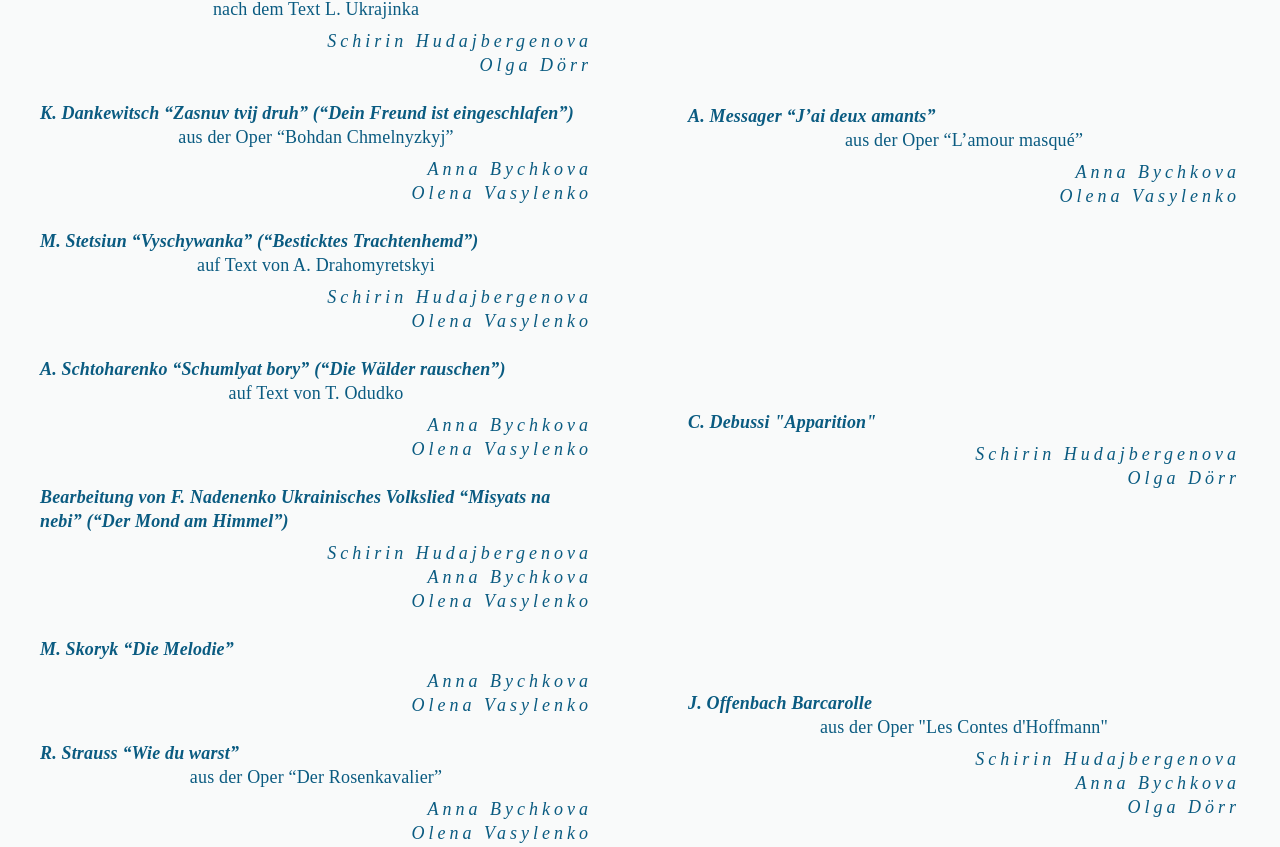
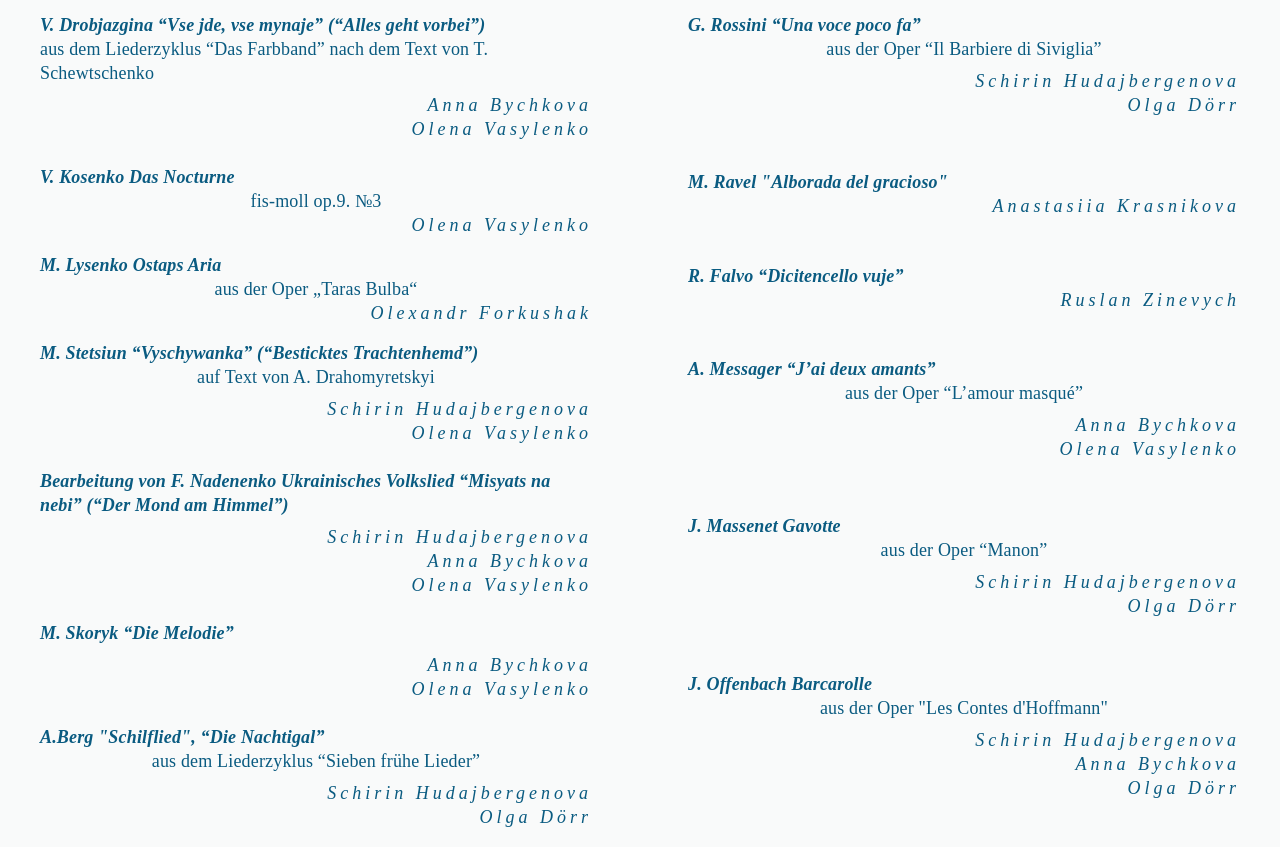
Before and after one commit to a-nn-a-bychkova/culture-event, a React (Create React App) app: page / in a window 1280 px wide. Shown: the part 1853-2700 px from the top of the page. Built offline with nearby package versions, Linux system fonts and the light colour scheme.

Commit message:
programm changes

```diff
--- a/package.json
+++ b/package.json
@@ -12,6 +12,7 @@
     "react-dom": "^18.2.0",
     "react-router-dom": "^6.10.0",
     "react-scripts": "5.0.1",
+    "uuid": "^9.0.0",
     "web-vitals": "^3.3.1"
   },
   "scripts": {
--- a/src/components/Programm/Programm.js
+++ b/src/components/Programm/Programm.js
@@ -6,53 +6,39 @@ import {
   ThemeProvider,
 } from '@mui/material/styles';
 import { Box, Grid, List, ListItem, Typography } from '@mui/material';
+import { v4 as uuidv4 } from 'uuid';
 
 const musicalPiecesDe = [
   {
-    id: '1',
+    id: uuidv4(),
     author: 'Bearbeitung von R. Turovsky',
     title: 'Fünf ukrainische Volkslieder',
     additionalInfo:
       '“Ich lasse das Pferd gehen”, “Schneesturm”, “Hretschanyky”, “Kosakchen”, “Tetyana”',
     performer: ['Oleg Czuchlieb'],
   },
-
-  // {
-  //   id: '2',
-  //   author: 'F. Corbetta',
-  //   title: '“Prelude”',
-  //   performer: ['Maryna Kitashkina'],
-  // },
-  // {
-  //   id: '3',
-  //   author: 'F. Le Cocq',
-  //   title: 'Chaconne',
-  //   performer: ['Maryna Kitashkina'],
-  // },
   {
-    id: '6',
+    id: uuidv4(),
     author: 'S. Kitashkina',
     title:
       'Improvisation auf die Themen von ukrainischen Wiegenlied "Oi khodyt son“ und Klaras Wiegenlied „Summer Time“ aus der Oper “Porgy and Bess” - G. Gershwin',
     performer: ['Anna Bychkova', 'Svetlana Kitashkina'],
   },
-
-  // {
-  //   id: '7',
-  //   author: 'G. Altschewskyj ',
-  //   title: '“Duscha tse kovaliya nizhna” (“Die Seele ist zartes Maiglöckchen”)',
-  //   additionalInfo: 'nach dem Text von A. Altschewska',
-  //   performer: ['Taras Konoschenko', 'Olena Vasylenko'],
-  // },
-  // {
-  //   id: '8',
-  //   author: 'G. Altschewskyj ',
-  //   title: '“Tschoho meni tyazhko” (“Warum fällt es mir schwer”)',
-  //   additionalInfo: 'nach dem Text von T. Schewtschenko',
-  //   performer: ['Taras Konoschenko', 'Olena Vasylenko'],
-  // },
   {
-    id: '9',
+    id: uuidv4(),
+    author: 'J. Lapynskyj',
+    title: 'Das Bandurakonzert',
+    performer: ['Nataliia Hrabarska', 'Olena Vasylenko'],
+  },
+  {
+    id: uuidv4(),
+    author: 'Bearbeitung von F. Nadenenko',
+    title:
+      '"Tschornii brovy, karii otschi" ("Schwarze Augenbrauen, braune Auge")',
+    performer: ['Ruslan Zinevych'],
+  },
+  {
+    id: uuidv4(),
     author: 'V. Drobjazgina',
     title: '“Vse jde, vse mynaje” (“Alles geht vorbei”)',
     additionalInfo:
@@ -60,109 +46,148 @@ const musicalPiecesDe = [
     performer: ['Anna Bychkova', 'Olena Vasylenko'],
   },
   {
-    id: '22',
-    author: 'L.Dychko',
-    title: '“Na tschovni” (“Auf dem Boot”)',
-    additionalInfo: 'nach dem Text L. Ukrajinka',
-    performer: ['Schirin Hudajbergenova', 'Olga Dörr'],
+    id: uuidv4(),
+    author: 'V. Kosenko',
+    title: 'Das Nocturne',
+    additionalInfo: 'fis-moll op.9. №3',
+    performer: ['Olena Vasylenko'],
   },
   {
-    id: '10',
-    author: 'K. Dankewitsch',
-    title: '“Zasnuv tvij druh” (“Dein Freund ist eingeschlafen”) ',
-    additionalInfo: 'aus der Oper “Bohdan Chmelnyzkyj”',
-    performer: ['Anna Bychkova', 'Olena Vasylenko'],
+    id: uuidv4(),
+    author: 'M. Lysenko',
+    title: 'Ostaps Aria',
+    additionalInfo: 'aus der Oper „Taras Bulba“',
+    performer: ['Olexandr Forkushak'],
   },
+
+  // {
+  //   id: uuidv4(),,
+  //   author: 'G. Altschewskyj ',
+  //   title: '“Duscha tse kovaliya nizhna” (“Die Seele ist zartes Maiglöckchen”)',
+  //   additionalInfo: 'nach dem Text von A. Altschewska',
+  //   performer: ['Taras Konoschenko', 'Olena Vasylenko'],
+  // },
+  // {
+  // id: uuidv4(),
+  //   author: 'G. Altschewskyj ',
+  //   title: '“Tschoho meni tyazhko” (“Warum fällt es mir schwer”)',
+  //   additionalInfo: 'nach dem Text von T. Schewtschenko',
+  //   performer: ['Taras Konoschenko', 'Olena Vasylenko'],
+  // },
+
+  // {
+  //   id: uuidv4(),
+  //   author: 'K. Dankewitsch',
+  //   title: '“Zasnuv tvij druh” (“Dein Freund ist eingeschlafen”) ',
+  //   additionalInfo: 'aus der Oper “Bohdan Chmelnyzkyj”',
+  //   performer: ['Anna Bychkova', 'Olena Vasylenko'],
+  // },
   {
-    id: '11',
+    id: uuidv4(),
     author: 'M. Stetsiun',
     title: '“Vyschywanka” (“Besticktes Trachtenhemd”)',
     additionalInfo: 'auf Text von A. Drahomyretskyi',
     performer: ['Schirin Hudajbergenova', 'Olena Vasylenko'],
   },
-  {
-    id: '12',
-    author: 'A. Schtoharenko',
-    title: '“Schumlyat bory” (“Die Wälder rauschen”)',
-    additionalInfo: 'auf Text von T. Odudko',
-    performer: ['Anna Bychkova', 'Olena Vasylenko'],
-  },
+
   // {
-  //   id: '13',
+  //   id: uuidv4(),
   //   author: 'Bearbeitung von L. Revutskii',
   //   title: 'Ukrainisches Volkslied “Tschujesch, brate mij” („Hör mein Bruder“)',
   //   additionalInfo: 'nach dem Text von B. Lepki',
   //   performer: ['Taras Konoschenko', 'Olena Vasylenko'],
   // },
   {
-    id: '14',
+    id: uuidv4(),
     author: 'Bearbeitung von F. Nadenenko',
     title: 'Ukrainisches Volkslied “Misyats na nebi” (“Der Mond am Himmel”)',
     performer: ['Schirin Hudajbergenova', 'Anna Bychkova', 'Olena Vasylenko'],
   },
   {
-    id: '21',
+    id: uuidv4(),
     author: 'M. Skoryk',
     title: '“Die Melodie”',
     performer: ['Anna Bychkova', 'Olena Vasylenko'],
   },
   // {
-  //   id: '15',
+  //   id: uuidv4(),
   //   author: 'M. Lysenko',
   //   title: ' “Hey, lita orel” (“Hej, der Adler fliegt”)',
   //   additionalInfo: 'aus der Oper „Taras Bulba“',
   //   performer: ['Taras Konoschenko', 'Olena Vasylenko'],
   // },
 
+  {
+    id: uuidv4(),
+    author: 'A.Berg',
+    title: ' "Schilflied", “Die Nachtigal”',
+    additionalInfo: 'aus dem Liederzyklus “Sieben frühe Lieder”',
+    performer: ['Schirin Hudajbergenova', 'Olga Dörr'],
+  },
   // {
-  //   id: '17',
+  //   id: uuidv4(),
   //   author: 'J. Brahms',
   //   title: '“Sapphische Ode”, “Kein Haus, keine Heimat”',
   //   additionalInfo: 'aus dem Liederzyklus “Fünf Lieder”, op.94',
   //   performer: ['Taras Konoschenko, Olena Vasylenko'],
   // },
   {
-    id: '19',
+    id: uuidv4(),
     author: 'R. Strauss',
     title: '“Wie du warst”',
     additionalInfo: 'aus der Oper “Der Rosenkavalier”',
     performer: ['Anna Bychkova', 'Olena Vasylenko'],
   },
   {
-    id: '20',
+    id: uuidv4(),
     author: 'R. Strauss',
     title: '“Mir ist die Ehre wiederfahren”',
     additionalInfo: 'aus der Oper “Der Rosenkavalier”',
     performer: ['Schirin Hudajbergenova', 'Anna Bychkova', 'Olena Vasylenko'],
   },
   {
-    id: '23',
+    id: uuidv4(),
+    author: 'G.Verdi',
+    title: 'Rigolettos Aria',
+    additionalInfo: 'aus der Oper „Rigoletto“',
+    performer: ['Olexandr Forkushak'],
+  },
+  {
+    id: uuidv4(),
     author: 'G. Rossini',
     title: '“Una voce poco fa”',
     additionalInfo: 'aus der Oper “Il Barbiere di Siviglia”',
     performer: ['Schirin Hudajbergenova', 'Olga Dörr'],
   },
   {
-    id: '25',
+    id: uuidv4(),
     author: 'M. Ravel',
     title: '"Alborada del gracioso"',
     performer: ['Anastasiia Krasnikova'],
   },
   {
-    id: '26',
+    id: uuidv4(),
+    author: 'R. Falvo',
+    title: '“Dicitencello vuje”',
+    performer: ['Ruslan Zinevych'],
+  },
+
+  {
+    id: uuidv4(),
     author: 'A. Messager',
     title: '“J’ai deux amants”',
     additionalInfo: 'aus der Oper “L’amour masqué”',
     performer: ['Anna Bychkova', 'Olena Vasylenko'],
   },
   {
-    id: '27',
-    author: 'C. Debussi',
-    title: '"Apparition"',
+    id: uuidv4(),
+    author: 'J. Massenet',
+    title: 'Gavotte',
+    additionalInfo: 'aus der Oper “Manon”',
     performer: ['Schirin Hudajbergenova', 'Olga Dörr'],
   },
   {
-    id: '28',
+    id: uuidv4(),
     author: 'J. Offenbach',
     title: 'Barcarolle',
     additionalInfo: 'aus der Oper "Les Contes d\'Hoffmann"',
@@ -172,110 +197,117 @@ const musicalPiecesDe = [
 
 const musicalPiecesUkr = [
   {
-    id: '1',
+    id: uuidv4(),
     author: 'Обробка Р. Турковського',
     title: "П'ять українських пісень",
     additionalInfo: 'Пущу коня, Метелиця, Гречаники, Козачок, Тетяна',
     performer: ['Олег Чухліб'],
   },
-  // {
-  //   id: '2',
-  //   author: 'Ф. Корбетта',
-  //   title: '“Прелюдія”',
-  //   performer: ['Марина Кіташкіна'],
-  // },
-  // {
-  //   id: '3',
-  //   author: 'Ф. ле Кок',
-  //   title: '“Чакона”',
-  //   performer: ['Марина Кіташкіна', 'Олег Чухліб'],
-  // },
-
   {
-    id: '6',
+    id: uuidv4(),
     author: 'С. Кіташкіна',
     title:
       'Імпровізація на теми колискової “Ой ходить сон” та Колискової Клари “Summer Time” з опери “Поргі і Бес” Дж. Гершвіна',
     performer: ['Анна Бичкова', 'Світлана Кіташкіна'],
   },
-
+  {
+    id: uuidv4(),
+    author: 'Я. Лапинський',
+    title: 'Концерт для бандури з фортепіно',
+    performer: ['Наталія Грабарська', 'Олена Василенко'],
+  },
+  {
+    id: uuidv4(),
+    author: 'Обробка Ф. Надененка',
+    title: '"Чорнії брови, карії очі"',
+    performer: ['Руслан Зіневич'],
+  },
+  {
+    id: uuidv4(),
+    author: 'В. Дробязгина',
+    title: '“Все йде, все минає”',
+    additionalInfo: 'з вокального циклу “Кольорова стрічка” на сл. Т. Шевченка',
+    performer: ['Анна Бичкова', 'Олена Василенко'],
+  },
+  {
+    id: uuidv4(),
+    author: 'В. Косенко',
+    title: 'Ноктюрн',
+    additionalInfo: 'фа-дієз мінор oп.9. №3',
+    performer: ['Олена Василенко'],
+  },
+  {
+    id: uuidv4(),
+    author: 'М. Лисенко',
+    title: 'Арія Остапа',
+    additionalInfo: 'з опери "Тарас Бульба"',
+    performer: ['Олександр Форкушак'],
+  },
   // {
-  //   id: '7',
+  //  id: uuidv4(),
   //   author: 'Г. Алчевський',
   //   title: '“Душа се конвалія ніжна”',
   //   additionalInfo: 'сл. Х. Алчевської',
   //   performer: ['Тарас Коношенко', 'Олена Василенко'],
   // },
   // {
-  //   id: '8',
+  //   id: uuidv4(),
   //   author: 'Г. Алчевський',
   //   title: '“Чого мені тяжко”',
   //   additionalInfo: 'сл. Т. Шевченка',
   //   performer: ['Тарас Коношенко', 'Олена Василенко'],
   // },
+
+  // {
+  //   id: uuidv4(),
+  //   author: 'К. Данькевич',
+  //   title: 'Арія Варвари',
+  //   additionalInfo: 'з опери “Богдан Хмельницький”',
+  //   performer: ['Анна Бичкова', 'Олена Василенко'],
+  // },
   {
-    id: '9',
-    author: 'В. Дробязгина',
-    title: '“Все йде, все минає”',
-    additionalInfo: 'з вокального циклу “Кольорова стрічка” на сл. Т. Шевченка',
-    performer: ['Анна Бичкова', 'Олена Василенко'],
-  },
-  {
-    id: '24',
-    author: 'Л. Дичко',
-    title: '“На човні”',
-    additionalInfo: 'на сл. Л. Українки',
-    performer: ['Ширін Худайбергенова', 'Ольга Доерр'],
-  },
-  {
-    id: '10',
-    author: 'К. Данькевич',
-    title: 'Арія Варвари',
-    additionalInfo: 'з опери “Богдан Хмельницький”',
-    performer: ['Анна Бичкова', 'Олена Василенко'],
-  },
-  {
-    id: '11',
+    id: uuidv4(),
     author: 'М. Стецюн',
     title: '“Вишиванка”',
     additionalInfo: 'сл. А. Драгомирецький',
     performer: ['Ширін Худайбергенова', 'Олена Василенко'],
   },
-  {
-    id: '12',
-    author: 'А. Штогаренко',
-    title: '“Шумлять бори”',
-    additionalInfo: 'сл. Т. Одудька',
-    performer: ['Анна Бичкова', 'Олена Василенко'],
-  },
+
   // {
-  //   id: '13',
+  //   id: uuidv4(),
   //   author: 'у.н.п. в обр. Л. Ревуцького',
   //   title: '“Чуєш брате мій”',
   //   additionalInfo: 'сл. Б. Лепкого',
   //   performer: ['Тарас Коношенко', 'Олена Василенко'],
   // },
   {
-    id: '14',
+    id: uuidv4(),
     author: 'у.н.п. в обр. Ф. Надененка',
     title: '“Місяць на небі”',
     performer: ['Анна Бичкова', 'Ширін Худайбергенова', 'Олена Василенко'],
   },
   {
-    id: '21',
+    id: uuidv4(),
     author: 'М. Скорик',
     title: '“Мелодія”',
     performer: ['Анна Бичкова', 'Олена Василенко'],
   },
   // {
-  //   id: '15',
+  //  id: uuidv4(),
   //   author: 'М. Лисенко',
   //   title: 'Пісня Тараса',
   //   additionalInfo: 'з опери “Тарас Бульба”',
   //   performer: ['Тарас Коношенко', 'Олена Василенко'],
   // },
+  {
+    id: uuidv4(),
+    author: 'А. Берг',
+    title: ' "Schilflied", “Die Nachtigal”',
+    additionalInfo: 'з вокального циклу “Сім ранніх пісень”',
+    performer: ['Ширін Худайбергенова', 'Ольга Доерр'],
+  },
   // {
-  //   id: '17-18',
+  //  id: uuidv4(),
   //   author: 'Й. Брамс',
   //   title: '"Сапфічна ода», «Немає дому, немає Батьківщини"',
   //   additionalInfo: 'з вокального циклу “П’ять пісень”, оп.94',
@@ -283,7 +315,7 @@ const musicalPiecesUkr = [
   // },
 
   {
-    id: '19',
+    id: uuidv4(),
     author: 'Р. Штраус',
     title: 'Арія Октавіана',
     additionalInfo: 'з опери “Кавалер роз”',
@@ -291,40 +323,55 @@ const musicalPiecesUkr = [
   },
 
   {
-    id: '20',
+    id: uuidv4(),
     author: 'Р. Штраус',
     title: 'Дует Софі і Октавіана',
     additionalInfo: 'з опери “Кавалер роз”',
     performer: ['Анна Бичкова', 'Ширін Худайбергенова', 'Олена Василенко'],
   },
   {
-    id: '24',
+    id: uuidv4(),
+    author: 'Дж. Верді',
+    title: 'Арія Ріголетто',
+    additionalInfo: 'з опери "Ріголетто"',
+    performer: ['Олександр Форкушак'],
+  },
+  {
+    id: uuidv4(),
     author: 'Дж. Россіні',
     title: 'арія Розіни',
     additionalInfo: 'з опери “Сивільський цирюльник”',
     performer: ['Ширін Худайбергенова', 'Ольга Доерр'],
   },
+
   {
-    id: '25',
+    id: uuidv4(),
     author: 'М. Равель',
     title: '"Alborada del gracioso"',
     performer: ['Анастасія Краснікова'],
   },
   {
-    id: '26',
+    id: uuidv4(),
+    author: 'Р. Фальво',
+    title: '“Dicitencello vuje”',
+    performer: ['Руслан Зіневич'],
+  },
+  {
+    id: uuidv4(),
     author: 'А. Месажер',
     title: '“У мене є два коханця”',
     additionalInfo: 'з опери “Приховане кохання”(“L’amour masqué”)',
     performer: ['Анна Бичкова', 'Олена Василенко'],
   },
   {
-    id: '27',
-    author: 'К. Дебюсі',
-    title: '"Apparition"',
+    id: uuidv4(),
+    author: 'Ж. Массне',
+    title: 'Гавот',
+    additionalInfo: 'з опери "Манон"',
     performer: ['Ширін Худайбергенова', 'Ольга Доерр'],
   },
   {
-    id: '28',
+    id: uuidv4(),
     author: 'Ж. Оффенбах',
     title: 'Баркарола',
     additionalInfo: 'з опери “Казки Гофмана”',
```
Also changed, not shown: src/components/Participants/Participants.js (+29 -24 lines), 1 other file (tests, documents, lock files or other folders).
